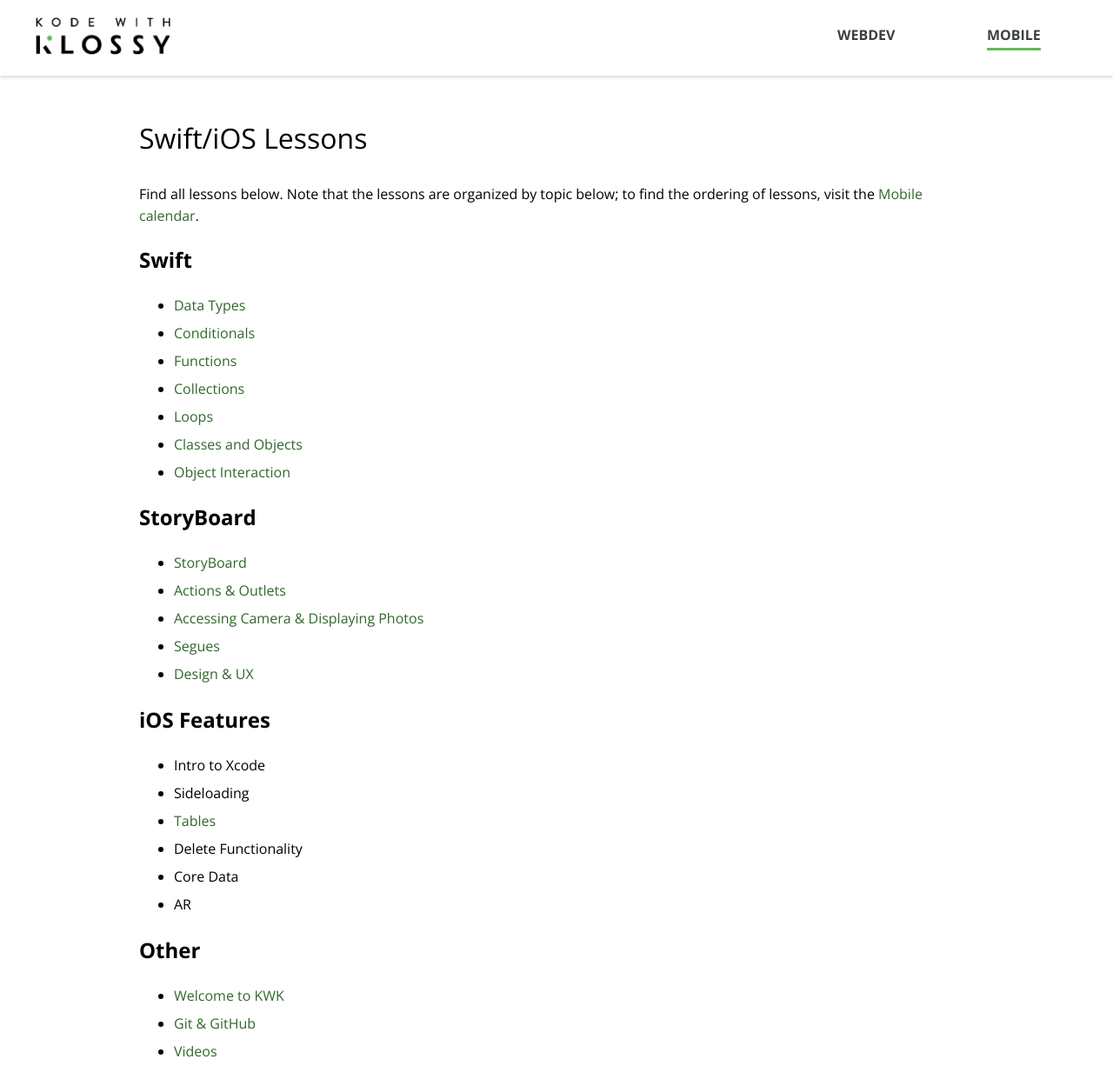
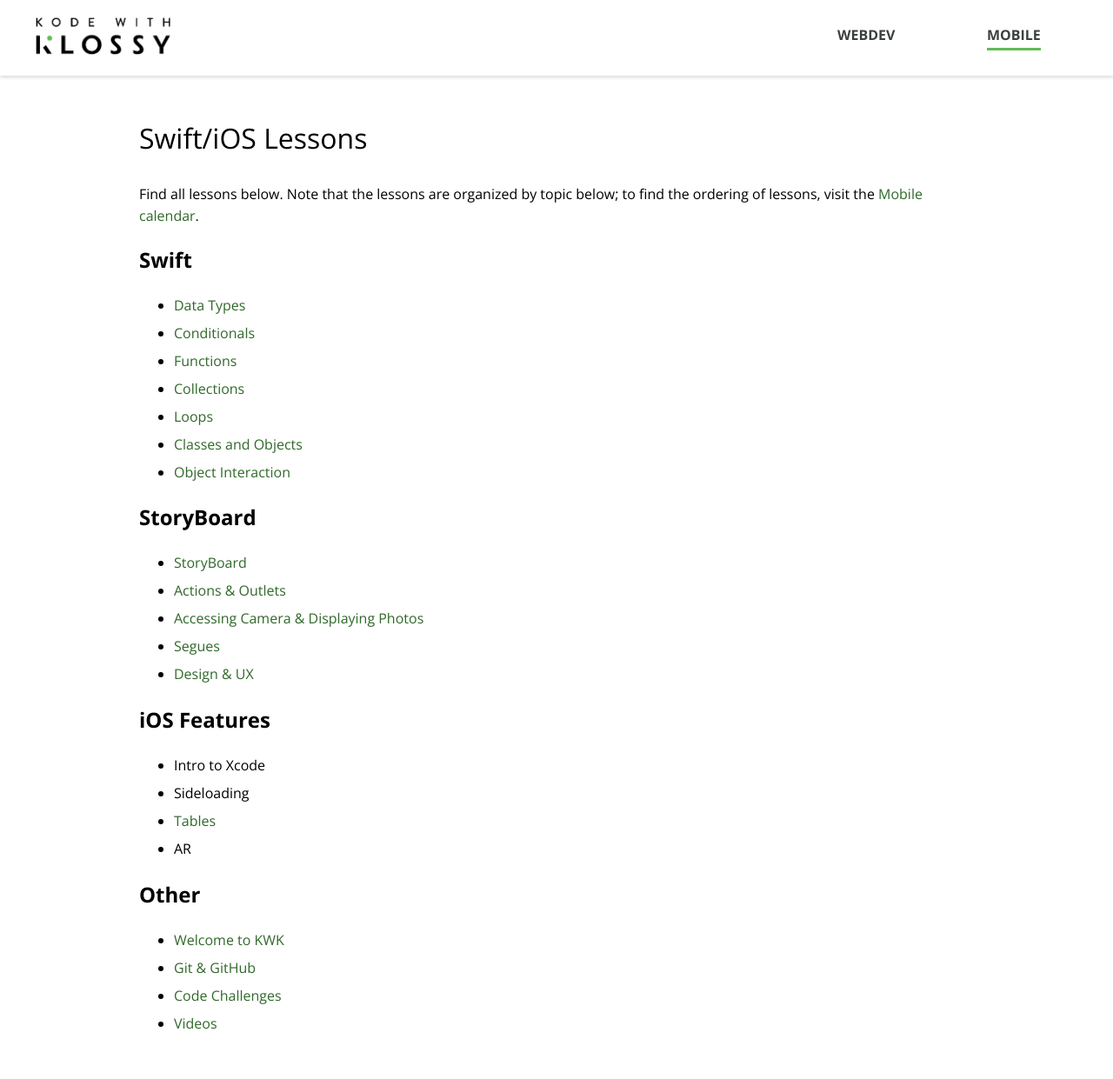
Before and after one commit to ameseee/kwk-curriculum-site, a Jekyll site: the page built from swift-ios/lessons/index.md, in a window 1280 px wide. Shown: the top 1241 px of the page at 87% size. Built offline with Jekyll 4.4.1, drawn with Linux system fonts in a browser that asks for light colours; nearby versions of some CDN libraries; grey boxes are pictures that could not be loaded.

Commit message:
Add Code Challenges to index page for both camps

```diff
--- a/swift-ios/lessons/index.md
+++ b/swift-ios/lessons/index.md
@@ -27,12 +27,11 @@ Find all lessons below. Note that the lessons are organized by topic below; to f
 - Intro to Xcode
 - Sideloading
 - [Tables]({{ site.url }}/swift-ios/lessons/tables)
-- Delete Functionality
-- Core Data
 - AR
 
 ## Other
 
 - [Welcome to KWK]({{ site.url }}/web-app/lessons/welcome-to-kwk)
 - [Git & GitHub]({{ site.url }}/swift-ios/lessons/git-github)
+- [Code Challenges]({{ site.url }}/swift-ios/lessons/code-challenges)
 - [Videos]({{ site.url }}/swift-ios/lessons/videos)
```
Also changed, not shown: web-app/lessons/index.md (+11 -3 lines).
